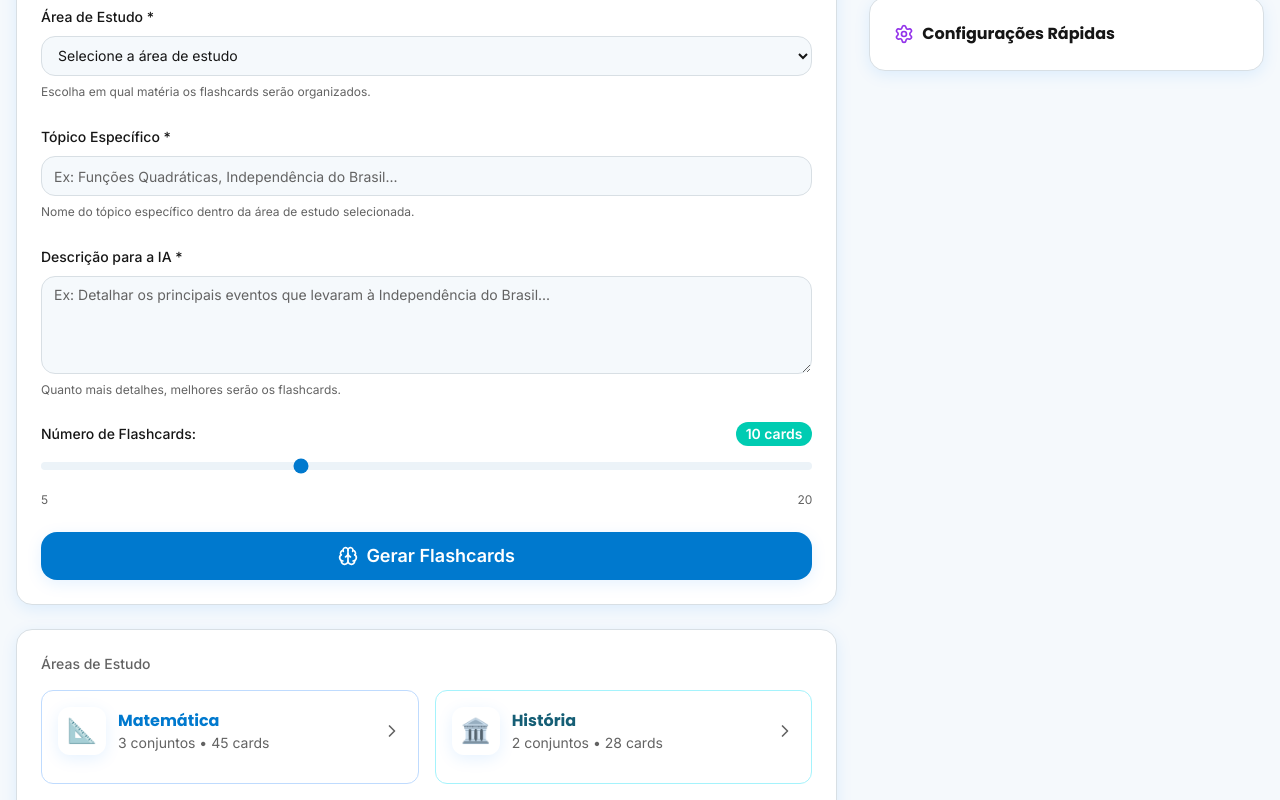
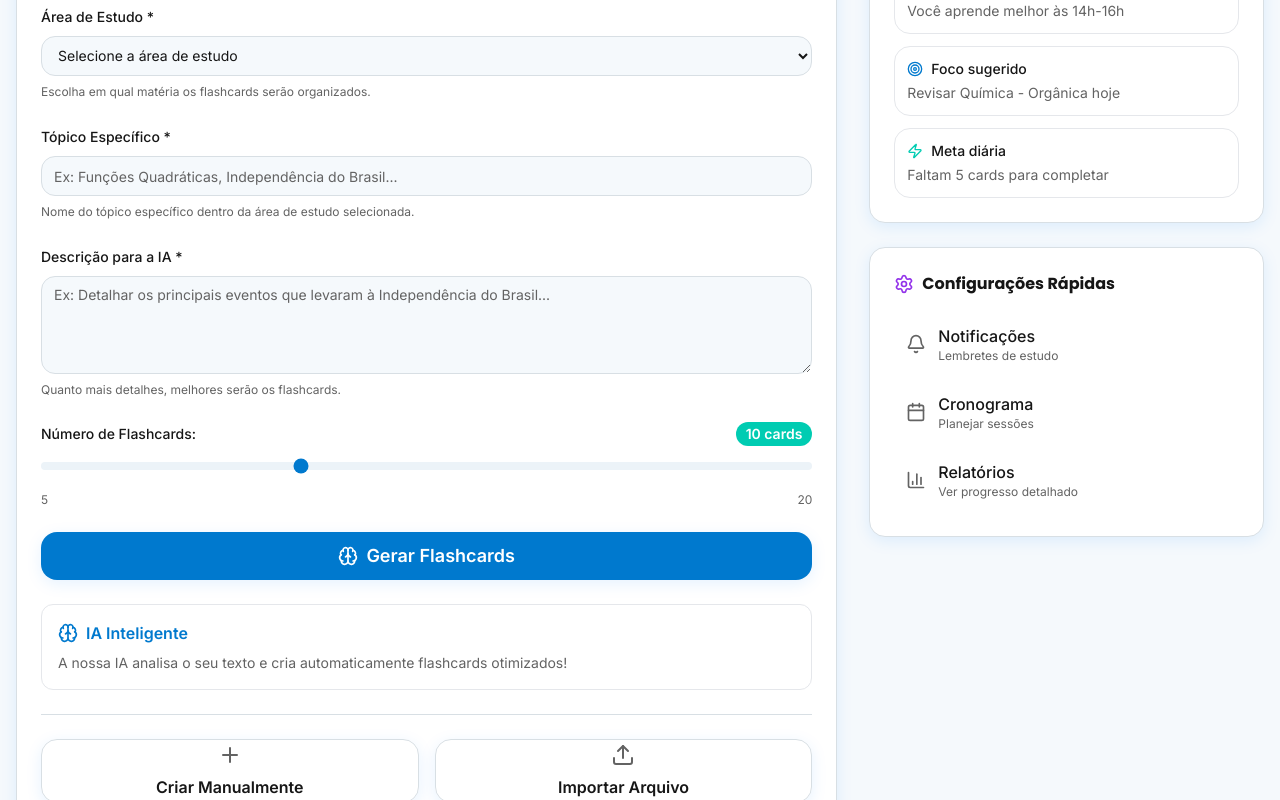
Before and after one commit to fernandapaoleschi/MemoAtivo-MVP, a React (Create React App) app: page / in a window 1280 px wide. Shown: the part 480-1280 px from the top of the page. Built offline with nearby package versions, Linux system fonts and the light colour scheme.

Commit message:
correção visual

```diff
--- a/src/dashboard.jsx
+++ b/src/dashboard.jsx
@@ -72,10 +72,12 @@ export default function MemoAtivoDashboard() {
   const startStudyMode = () => {
     if (selectedTopic) {
       const cardsToStudy = selectedTopic.flashcards.filter((card) => card.status !== "mastered");
+      if (cardsToStudy.length > 0) {
         setStudyCards(cardsToStudy);
         setCurrentCardIndex(0);
         setShowAnswer(false);
         setStudyMode(true);
+      }
     }
   };
   const exitStudyMode = () => { setStudyMode(false); setStudyCards([]); };
@@ -225,16 +227,18 @@ export default function MemoAtivoDashboard() {
 
         <div className="grid grid-cols-1 gap-8 lg:grid-cols-3">
           <div className="space-y-6 lg:col-span-2">
-            <div className="rounded-lg border border-border bg-card p-6 shadow-3d">
+            <div className="rounded-lg border border-border bg-card p-6 shadow-3d space-y-6">
+                <div className="space-y-2">
                     <h3 className="flex items-center gap-2 text-xl font-bold font-heading">
                         <Sparkles className="h-6 w-6 text-accent" />
                         Gerar Flashcards com IA
                     </h3>
-                <p className="mt-2 text-sm text-muted-foreground">
+                    <p className="text-sm text-muted-foreground">
                         Escolha a área de estudo, defina o tópico e descreva o que quer estudar para a IA criar os flashcards.
                     </p>
+                </div>
 
-                <form className="mt-6 space-y-6" onSubmit={(e) => e.preventDefault()}>
+                <form className="space-y-6" onSubmit={(e) => e.preventDefault()}>
                     <div className="space-y-2">
                         <label htmlFor="study-area" className="text-sm font-medium text-foreground">Área de Estudo *</label>
                         <select id="study-area" className="flex h-10 w-full items-center justify-between rounded-md border border-border bg-background px-3 py-2 text-sm placeholder:text-muted-foreground focus:outline-none focus:ring-2 focus:ring-primary">
@@ -273,12 +277,90 @@ export default function MemoAtivoDashboard() {
                         Gerar Flashcards
                     </button>
                 </form>
+
+                <div className="rounded-xl border border-accent/20 bg-gradient-to-r from-accent/10 to-secondary/10 p-4">
+                    <div className="mb-2 flex items-center gap-2">
+                        <Brain className="h-5 w-5 text-primary" />
+                        <span className="font-semibold text-primary">IA Inteligente</span>
+                    </div>
+                    <p className="text-sm text-muted-foreground">
+                        A nossa IA analisa o seu texto e cria automaticamente flashcards otimizados!
+                    </p>
+                </div>
+
+                <div className="grid grid-cols-1 gap-4 border-t border-border pt-6 md:grid-cols-2">
+                    <button className="flex h-16 flex-col items-center justify-center gap-2 rounded-lg border border-border bg-transparent shadow-3d transition-all duration-300 hover:shadow-3d-hover">
+                        <Plus className="h-6 w-6 text-muted-foreground" />
+                        <span className="font-semibold text-foreground">Criar Manualmente</span>
+                    </button>
+                    <button className="flex h-16 flex-col items-center justify-center gap-2 rounded-lg border border-border bg-transparent shadow-3d transition-all duration-300 hover:shadow-3d-hover">
+                        <Upload className="h-6 w-6 text-muted-foreground" />
+                        <span className="font-semibold text-foreground">Importar Arquivo</span>
+                    </button>
+                </div>
+
             </div>
             <div className="rounded-lg border border-border bg-card p-6 shadow-3d"><h3 className="text-sm font-medium text-muted-foreground">Áreas de Estudo</h3><div className="mt-4 grid grid-cols-1 gap-4 md:grid-cols-2">{studyAreas.map((area) => (<div key={area.id} onClick={() => handleStudyAreaClick(area)} className={`cursor-pointer rounded-xl border p-4 transition-all duration-300 hover:shadow-3d-hover ${area.bgGradient} ${area.borderColor}`}><div className="mb-3 flex items-center gap-3"><div className="flex h-12 w-12 items-center justify-center rounded-xl shadow-3d"><span className="text-2xl">{area.emoji}</span></div><div><h4 className={`font-bold ${area.textColor} font-heading`}>{area.name}</h4><p className="text-sm text-muted-foreground">{area.totalSets} conjuntos • {area.totalCards} cards</p></div><ChevronRight className="ml-auto h-5 w-5 text-muted-foreground" /></div></div>))}</div></div>
           </div>
           <div className="space-y-6">
-            <div className="rounded-lg border border-border bg-card p-6 shadow-3d"><h3 className="flex items-center gap-2 font-bold font-heading"><BarChart3 className="h-5 w-5 text-accent" />Recomendações</h3></div>
-            <div className="rounded-lg border border-border bg-card p-6 shadow-3d"><h3 className="flex items-center gap-2 font-bold font-heading"><Settings className="h-5 w-5 text-purple-600" />Configurações Rápidas</h3></div>
+            <div className="rounded-lg border border-border bg-card p-6 shadow-3d">
+                <h3 className="flex items-center gap-2 font-bold font-heading mb-4">
+                    <BarChart3 className="h-5 w-5 text-accent" />
+                    Recomendações
+                </h3>
+                <div className="space-y-3">
+                    <div className="rounded-lg border border-accent/20 bg-accent/10 p-3">
+                        <div className="mb-1 flex items-center gap-2">
+                            <Clock className="h-4 w-4 text-accent" />
+                            <span className="text-sm font-medium">Melhor horário</span>
+                        </div>
+                        <p className="text-sm text-muted-foreground">Você aprende melhor às 14h-16h</p>
+                    </div>
+                    <div className="rounded-lg border border-primary/20 bg-primary/10 p-3">
+                        <div className="mb-1 flex items-center gap-2">
+                            <Target className="h-4 w-4 text-primary" />
+                            <span className="text-sm font-medium">Foco sugerido</span>
+                        </div>
+                        <p className="text-sm text-muted-foreground">Revisar Química - Orgânica hoje</p>
+                    </div>
+                    <div className="rounded-lg border border-secondary/20 bg-secondary/10 p-3">
+                        <div className="mb-1 flex items-center gap-2">
+                            <Zap className="h-4 w-4 text-secondary" />
+                            <span className="text-sm font-medium">Meta diária</span>
+                        </div>
+                        <p className="text-sm text-muted-foreground">Faltam 5 cards para completar</p>
+                    </div>
+                </div>
+            </div>
+            <div className="rounded-lg border border-border bg-card p-6 shadow-3d">
+                <h3 className="flex items-center gap-2 font-bold font-heading mb-4">
+                    <Settings className="h-5 w-5 text-purple-600" />
+                    Configurações Rápidas
+                </h3>
+                <div className="space-y-1">
+                    <button className="flex w-full items-center gap-3 rounded-lg p-3 text-left hover:bg-muted">
+                        <Bell className="h-5 w-5 text-muted-foreground" />
+                        <div>
+                            <div className="font-medium">Notificações</div>
+                            <div className="text-xs text-muted-foreground">Lembretes de estudo</div>
+                        </div>
+                    </button>
+                    <button className="flex w-full items-center gap-3 rounded-lg p-3 text-left hover:bg-muted">
+                        <Calendar className="h-5 w-5 text-muted-foreground" />
+                        <div>
+                            <div className="font-medium">Cronograma</div>
+                            <div className="text-xs text-muted-foreground">Planejar sessões</div>
+                        </div>
+                    </button>
+                    <button className="flex w-full items-center gap-3 rounded-lg p-3 text-left hover:bg-muted">
+                        <BarChart3 className="h-5 w-5 text-muted-foreground" />
+                        <div>
+                            <div className="font-medium">Relatórios</div>
+                            <div className="text-xs text-muted-foreground">Ver progresso detalhado</div>
+                        </div>
+                    </button>
+                </div>
+            </div>
           </div>
         </div>
       </main>
```
Lines whose indentation alone changed are shown as unchanged.
